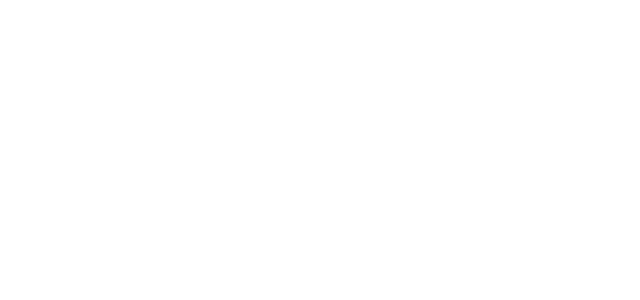
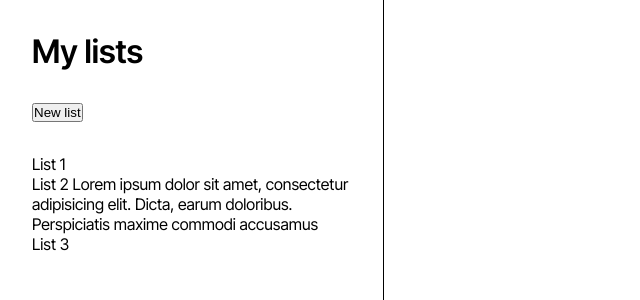
Before and after one commit to mikeploythai/foodlist-dev, a Next.js app: page / in a window 1280 px wide. Shown: the top 300 px of the page, without its empty margins (0-640 px from the left). Built offline with nearby package versions, Linux system fonts and the light colour scheme.

Commit message:
Display list and current list data, added some global and page styles

```diff
--- a/package.json
+++ b/package.json
@@ -9,6 +9,7 @@
     "lint": "next lint"
   },
   "dependencies": {
+    "clsx": "^2.1.1",
     "next": "14.2.3",
     "react": "^18",
     "react-dom": "^18"
--- a/src/app/page.tsx
+++ b/src/app/page.tsx
@@ -1,5 +1,74 @@
 import styles from "@/styles/page.module.css";
+import { tempFoods, tempLists } from "@/utils/temp-db";
+import clsx from "clsx";
+import Link from "next/link";
 
-export default function Home() {
-  return <div className={styles.root}></div>;
+export default function Home({
+  searchParams,
+}: {
+  searchParams?: { id?: string };
+}) {
+  return (
+    <div className={styles.root}>
+      <Sidebar currentListId={searchParams?.id} />
+      <CurrentList currentListId={searchParams?.id} />
+    </div>
+  );
 }
+
+function Sidebar({ currentListId }: { currentListId?: string }) {
+  return (
+    <aside className={clsx(styles.sidebar, !!currentListId && styles.hidden)}>
+      <h2>My lists</h2>
+
+      <div className={styles.actions}>
+        <button>New list</button>
+      </div>
+
+      <nav>
+        {tempLists.map((list) => (
+          <Link key={list.id} href={`/?id=${list.id}`}>
+            {list.name}
+          </Link>
+        ))}
+      </nav>
+    </aside>
+  );
+}
+
+function CurrentList({ currentListId }: { currentListId?: string }) {
+  if (!currentListId) return;
+
+  const list = tempLists.filter(({ id }) => id === currentListId)[0];
+  const foods = tempFoods.filter(({ list_id }) => list_id === currentListId);
+
+  return (
+    <main key={currentListId} className={styles.currentList}>
+      <div className={styles.currentListContainer}>
+        <hgroup>
+          <h1>{list.name}</h1>
+          {!!list.note && <p>{list.note}</p>}
+        </hgroup>
+
+        <div className={styles.actions}>
+          <button>New list</button>
+          <button>Edit list</button>
+        </div>
+
+        <ul>
+          {foods.map((food) => (
+            <li key={food.id}>
+              <button>
+                <strong>{food.quantity}x</strong>
+              </button>
+
+              <button>
+                <span>{food.name}</span>
+              </button>
+            </li>
+          ))}
+        </ul>
+      </div>
+    </main>
+  );
+}
--- a/src/styles/globals.css
+++ b/src/styles/globals.css
@@ -5,12 +5,32 @@
   box-sizing: border-box;
   padding: 0;
   margin: 0;
+  -webkit-font-smoothing: antialiased;
+  -moz-osx-font-smoothing: grayscale;
+  text-rendering: optimizeLegibility;
 }
 
 body {
+  display: flex;
+  flex-direction: column;
+  min-height: 100vh;
 }
 
 a {
   color: inherit;
   text-decoration: none;
 }
+
+h1,
+h2 {
+  font-weight: 600;
+  font-size: 2.027rem;
+  text-wrap: balance;
+}
+
+hgroup {
+  display: grid;
+  gap: 0.5rem;
+  max-width: 40rem;
+  width: 100%;
+}
--- a/src/styles/page.module.css
+++ b/src/styles/page.module.css
@@ -1,2 +1,52 @@
 .root {
+  flex: 1;
+  display: flex;
 }
+
+.hidden {
+  display: none;
+}
+
+.sidebar,
+.currentList {
+  flex: 1;
+  padding: 2rem 2rem 0;
+}
+
+.actions {
+  position: sticky;
+  top: -2rem;
+  display: flex;
+  gap: 0.5rem;
+  padding-top: 2rem;
+  background: linear-gradient(white 50%, transparent);
+}
+
+.sidebar nav {
+  display: grid;
+  padding: 2rem 0;
+}
+
+.currentListContainer {
+  max-width: 64rem;
+  width: 100%;
+  margin: 0 auto;
+}
+
+@media only screen and (min-width: 48rem) {
+  .hidden {
+    display: block;
+  }
+
+  .sidebar,
+  .currentList {
+    height: 100vh;
+    overflow-y: scroll;
+  }
+
+  .sidebar {
+    max-width: 24rem;
+    width: 100%;
+    border-right: 1px solid;
+  }
+}
--- a/src/utils/temp-db.ts
+++ b/src/utils/temp-db.ts
@@ -6,7 +6,7 @@ export const tempLists = [
   },
   {
     id: "list-2",
-    name: "List 2",
+    name: "List 2 Lorem ipsum dolor sit amet, consectetur adipisicing elit. Dicta, earum doloribus. Perspiciatis maxime commodi accusamus",
     note: "Lorem ipsum dolor sit amet consectetur adipisicing elit. Vel labore, dolores iste in sunt architecto incidunt iusto quasi magnam id. Nisi nostrum eum odio dolores delectus tempore quod voluptas rerum.",
   },
   {
@@ -20,7 +20,7 @@ export const tempFoods = [
     id: "food-1",
     list_id: "list-1",
     name: "Apples",
-    quantity: 3,
+    quantity: 99,
     price: 1.29,
     price_unit: "per pound",
     market: "Trader Joe's",
@@ -29,8 +29,8 @@ export const tempFoods = [
   {
     id: "food-2",
     list_id: "list-1",
-    name: "Pears",
-    quantity: 3,
+    name: "Pears Lorem ipsum dolor sit amet, consectetur adipisicing elit. Dicta, earum doloribus. Perspiciatis maxime commodi accusamus",
+    quantity: 24,
   },
   {
     id: "food-3",
@@ -54,12 +54,12 @@ export const tempFoods = [
     id: "food-5",
     list_id: "list-2",
     name: "Bread",
-    quantity: 3,
+    quantity: 10,
   },
   {
     id: "food-6",
     list_id: "list-2",
-    name: "Pickles",
+    name: "Pickles Lorem ipsum dolor sit amet, consectetur adipisicing elit. Dicta, earum doloribus. Perspiciatis maxime commodi accusamus",
     quantity: 2,
     price: 3.99,
     price_unit: "each",
@@ -68,7 +68,7 @@ export const tempFoods = [
     id: "food-7",
     list_id: "list-3",
     name: "Blueberries",
-    quantity: 3,
+    quantity: 8,
     price: 1.29,
     price_unit: "each",
     market: "Trader Joe's",
@@ -78,13 +78,13 @@ export const tempFoods = [
     id: "food-8",
     list_id: "list-3",
     name: "Pears",
-    quantity: 3,
+    quantity: 4,
   },
   {
     id: "food-9",
     list_id: "list-3",
-    name: "Milk",
-    quantity: 2,
+    name: "Milk Lorem ipsum dolor sit amet, consectetur adipisicing elit. Dicta, earum doloribus. Perspiciatis maxime commodi accusamus",
+    quantity: 4,
     price: 3.99,
     price_unit: "per ounce",
   },
```
Also changed, not shown: 1 other file (tests, documents, lock files or other folders).
